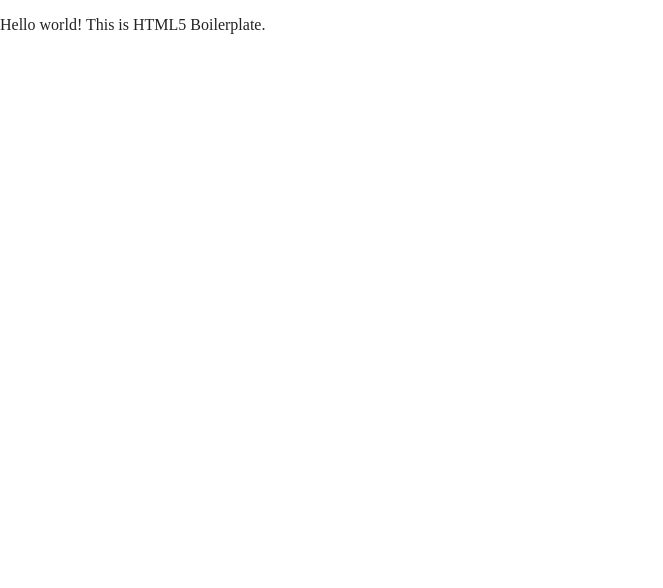
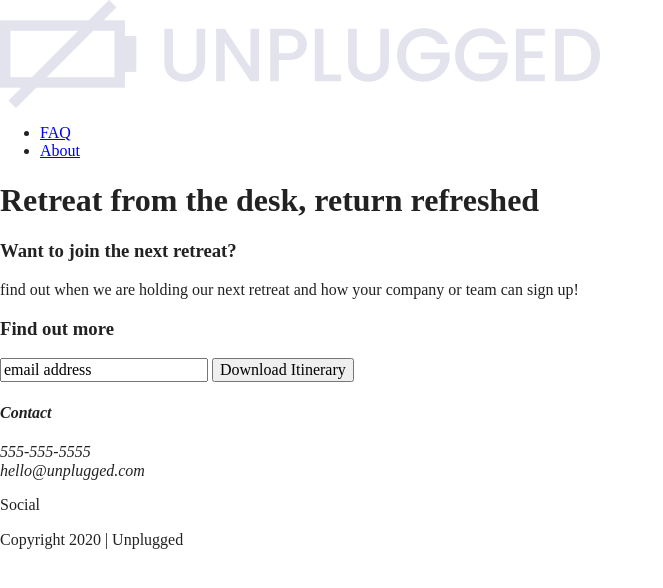
Before and after one commit to MelanieJA/unplugged, a website built with Parcel: page index.html in a window 1280 px wide. Shown: the whole page, without its empty margins (0-663 px from the left). Built offline with nearby package versions, Linux system fonts and the light colour scheme.

Commit message:
Added HTML for header and footer section

```diff
--- a/index.html
+++ b/index.html
@@ -3,7 +3,7 @@
 
 <head>
   <meta charset="utf-8">
-  <title></title>
+  <title>Unplugged Retreat</title>
   <meta name="description" content="">
   <meta name="viewport" content="width=device-width, initial-scale=1">
 
@@ -25,7 +25,76 @@
 <body>
 
   <!-- Add your site or application content here -->
-  <p>Hello world! This is HTML5 Boilerplate.</p>
+
+  <header>
+    <div class="content-wrapper">
+      <a href="#"><img src="/img/unpluggedlogo.png" alt="unplugged logo"></a>
+      <div class="header-divider">
+
+      </div>
+      <nav>
+        <ul>
+          <li><a href="faq/index.html" target="_blank">FAQ</a></li>
+          <li><a href="about/index.html" target="_blank">About</a></li>
+        </ul>
+      </nav>
+    </div>
+  </header>
+
+  <main>
+    <section>
+      <div class="hero-area">
+        <h1> Retreat from the desk, return refreshed </h1>
+      </div>
+    </section>
+
+    <aside>
+      <div class="content-wrapper">
+
+        <div class="form-description">
+          <h3> Want to join the next retreat?</h3>
+          <p> find out when we are holding our next retreat and how your company or team can sign up!</p>
+        </div>
+        <div class="form">
+          <h3>Find out more</h3>
+          <input type="text" name="name" value="email address">
+          <input type="button" value="Download Itinerary">
+        </div>
+      </div>
+    </aside>
+
+
+  </main>
+
+  <footer>
+    <div class="content-wrapper">
+      <div class="footer-content">
+        <address class="contact">
+          <h4> Contact </h4>
+          <p> 555-555-5555<br> hello@unplugged.com</p>
+        </address>
+
+        <div class="social">
+          <p> Social </p>
+          <div class="social-icons">
+            <p><a href="https://www.facebook.com" target="_blank"></a></a></p>
+            <p><a href="https://www.twitter.com" target="_blank"></a></a></p>
+            <p><a href="https://www.linkedin.com" target="_blank"></a></a></p>
+          </div>
+        </div>
+      </div>
+    </div>
+    <div class="copyright">
+      <p> Copyright 2020 | Unplugged</p>
+    </div>
+  </footer>
+
+
+
+
+
+
+
   <script src="js/vendor/modernizr-3.11.2.min.js"></script>
   <script src="js/plugins.js"></script>
   <script src="js/main.js"></script>
```
Also changed, not shown: about/index.html (+52 -1 lines), faq/index.html (+54 -1 lines), img/rawpixel.jpg (added), img/unpluggedlogo.png (added), 3 other files.
